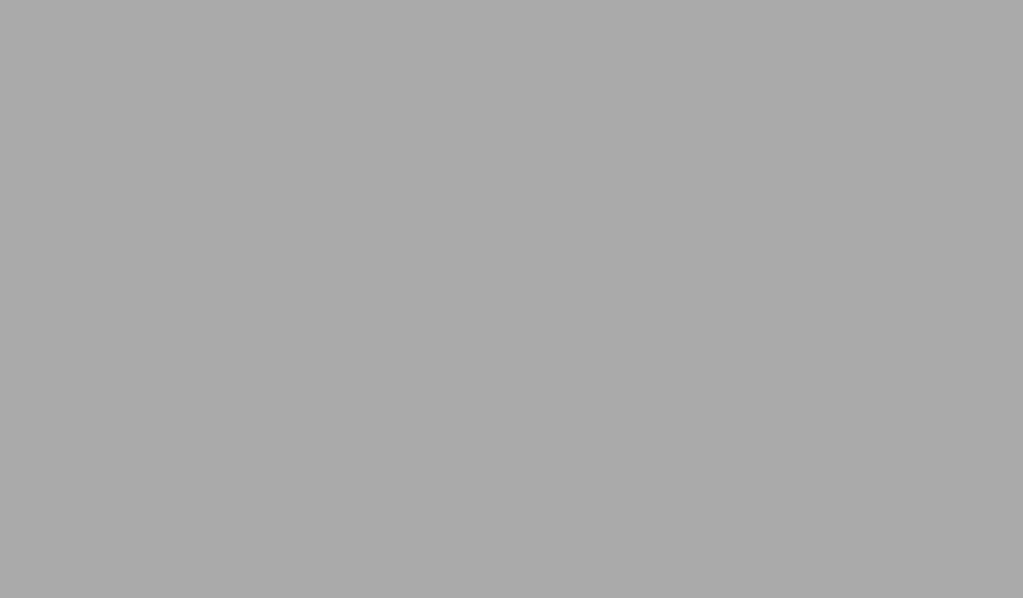
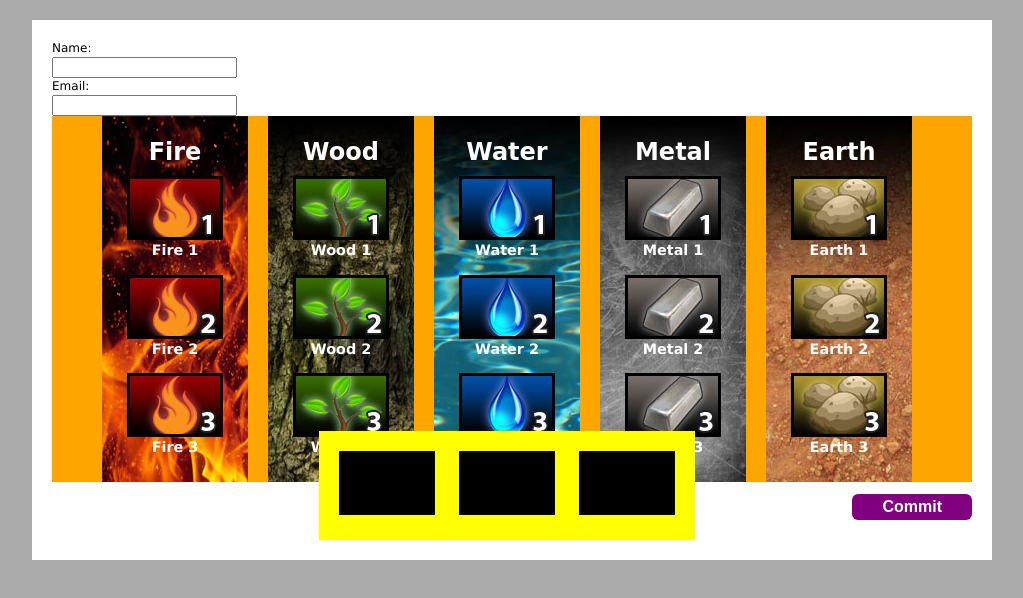
Before and after one commit to christianhalsell/mageSchool, a website: page index.html in a window 1280 px wide. Shown: the whole page, without its empty margins (128-1151 px from the left). Drawn offline with nearby package versions, Linux system fonts and the light colour scheme; a web font is replaced by a local one.

Commit message:
end of Tuesday

```diff
--- a/css/main.css
+++ b/css/main.css
@@ -47,12 +47,12 @@ h3 {font-size:1.2em}
 
 /* ---- LOGIN ---- */
 #logIn {
-	position:relative;
+	/*position:relative;
 	margin-top:20px;
 	width:920px;
 	height:500px;
 	padding:20px;
-	background:white;
+	background:white;*/
 }
 
 /* ---- SPELLBOOK ---- */
--- a/index.html
+++ b/index.html
@@ -11,7 +11,92 @@
 
 <body>
 <div id="container">
+<div id="spellbook">
 
+<div id="logIn" class="clearfix">
+	<div class="labelWrap">
+	<label>Name:</label><br>
+	<input type="text" name="name">
+	</div>
+
+	<div class="labelWrap">
+	<label>Email:</label><br>
+	<input type="text" name="email">
+	</div>
+	<!--<input type="submit" value="submit">-->
+</div><!-- /logIn -->
+
+<div id="spellColWrap" class="clearfix">
+	<div class="spellCol fireBG">
+		<h2>Fire</h2>
+			<button id="spellbookFire1" class="bookTypeFire bookLevel1"></button>
+			<h3>Fire 1</h3>
+
+			<button href="#" id="spellbookFire2" class="bookTypeFire bookLevel2"></button>
+			<h3>Fire 2</h3>
+
+			<button href="#" id="spellbookFire3" class="bookTypeFire bookLevel3"></button>
+			<h3>Fire 3</h3>
+	</div>
+
+	<div class="spellCol woodBG">
+		<h2>Wood</h2>
+			<button href="#" id="spellbookWood1" class="bookTypeWood bookLevel1"></button>
+			<h3>Wood 1</h3>
+
+			<button href="#" id="spellbookWood2" class="bookTypeWood bookLevel2"></button>
+			<h3>Wood 2</h3>
+
+			<button href="#" id="spellbookWood3" class="bookTypeWood bookLevel3"></button>
+			<h3>Wood 3</h3>
+	</div>
+
+	<div class="spellCol waterBG">
+		<h2>Water</h2>
+			<button href="#" id="spellbookWater1" class="bookTypeWater bookLevel1"></button>
+			<h3>Water 1</h3>
+
+			<button href="#" id="spellbookWater2" class="bookTypeWater bookLevel2"></button>
+			<h3>Water 2</h3>
+
+			<button href="#" id="spellbookWater3" class="bookTypeWater bookLevel3"></button>
+			<h3>Water 3</h3>
+	</div>
+
+	<div class="spellCol metalBG">
+		<h2>Metal</h2>
+			<button href="#" id="spellbookMetal1" class="bookTypeMetal bookLevel1"></button>
+			<h3>Metal 1</h3>
+
+			<button href="#" id="spellbookMetal2" class="bookTypeMetal bookLevel2"></button>
+			<h3>Metal 2</h3>
+
+			<button href="#" id="spellbookMetal3" class="bookTypeMetal bookLevel3"></button>
+			<h3>Metal 3</h3>
+	</div>
+
+	<div class="spellCol earthBG">
+		<h2>Earth</h2>
+			<button href="#" id="spellbookEarth1" class="bookTypeEarth bookLevel1"></button>
+			<h3>Earth 1</h3>
+
+			<button href="#" id="spellbookEarth2" class="bookTypeEarth bookLevel2"></button>
+			<h3>Earth 2</h3>
+
+			<button href="#" id="spellbookEarth3" class="bookTypeEarth bookLevel3"></button>
+			<h3>Earth 3</h3>
+	</div>
+
+</div><!-- /spellColWrap -->
+
+<div id="selectedSpellsWrap">
+		<span id="spellSelected1" class="inactive"></span>
+		<span id="spellSelected2" class="inactive"></span>
+		<span id="spellSelected3" class="inactive"></span>
+</div><!-- /selectedSpellsWrap -->
+
+<button id="commitSpells">Commit</button>
+</div><!-- /spellbook -->
 </div><!-- /container -->
 
 <script src="/bower_components/jquery/jquery.js"></script>
--- a/js/collections/spellCollections.js
+++ /dev/null
@@ -1,4 +0,0 @@
-APP.Spells = Backbone.Collection.extend({
-	model: APP.Spell,
-	url: "/spells"
-});
--- a/js/models/playerModels.js
+++ b/js/models/playerModels.js
@@ -1,4 +1,3 @@
-// The class to set-up the spells used
 APP.Player = Backbone.Model.extend({
         urlRoot: "/players",
 	defaults: {
--- a/js/routers/router.js
+++ b/js/routers/router.js
@@ -11,7 +11,6 @@ APP.Router = Backbone.Router.extend({
 				model: APP.playerModel
 			});
 			loginView.render();
-			//$(document.body).html(loginView.$el);
 			$('#container').html(loginView.$el);
 	},
 
--- a/js/views/loginView.js
+++ b/js/views/loginView.js
@@ -21,7 +21,5 @@ APP.LoginView = Backbone.View.extend ({
     render: function(e){
         this.$el.html( this.template(this.model.toJSON()) );
 		return this;
-
-		console.log("success in rendering login view!");
     }
 });
--- a/js/views/playerIndividualView.js
+++ b/js/views/playerIndividualView.js
@@ -1,6 +1,6 @@
 APP.PlayerIndividualView = Backbone.View.extend ({
     tagName: "li",
-    template: _.template("<h3><%= name %> </h3>	<p><%= email %> </p> <p>Wins: <%= wins %></p> <p>Losses: <%= losses %></p>"),
+    template: _.template("<h3><%= name %></h3><p>ID: <%= id %></p><p><%= email %></p><p>Spell Level 1: <%= spellLevel1 %></p><p>Spell Level 2: <%= spellLevel2 %></p><p>Spell Level 3: <%= spellLevel3 %></p><p>Wins: <%= wins %></p><p>Losses: <%= losses %></p>"),
 
     render: function(){
         this.$el.html( this.template(this.model.toJSON()) );
```
Also changed, not shown: app.js (+8 -9 lines), js/models/spellModels.js (deleted, +0 -12 lines), js/views/playerView.js (+0 -7 lines), js/views/spellIndividualView.js (deleted, +0 -9 lines), js/views/spellView.js (deleted, +0 -16 lines), playerDatabase.js (+10 -12 lines).
